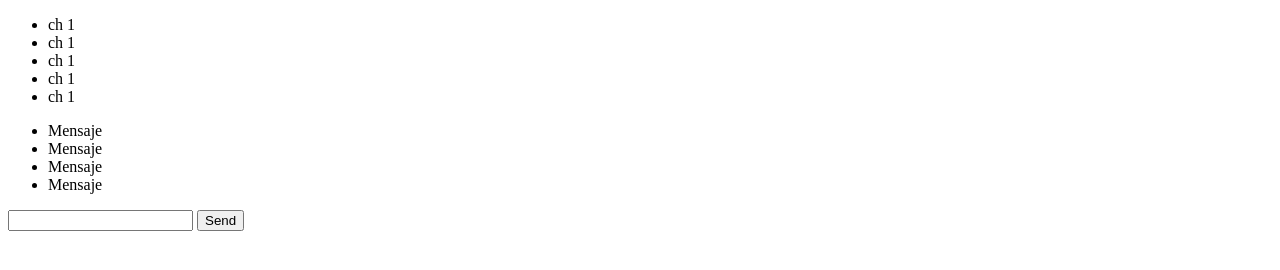
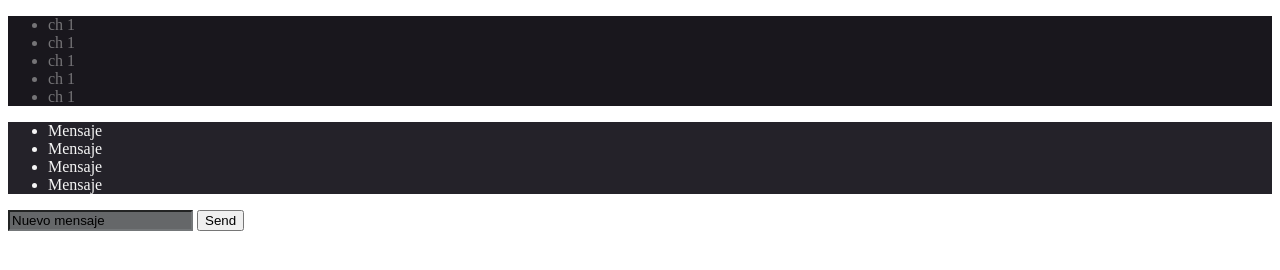
Before and after one commit to juandavc12/Project-Make-It-Real, a plain HTML site: page index.html in a window 1280 px wide. Drawn offline with Linux system fonts and the light colour scheme.

Commit message:
add color

```diff
--- a/index.html
+++ b/index.html
@@ -8,7 +8,7 @@
 </head>
 <body>
     <div class="channels">
-        <ul>
+        <ul id="listchan">
             <li>ch 1</li>
             <li>ch 1</li>
             <li>ch 1</li>
@@ -17,7 +17,7 @@
         </ul>
     </div>
     <div class="chatContainer">
-        <ul class="msg">
+        <ul id="msg">
             <li>Mensaje</li>
             <li>Mensaje</li>
             <li>Mensaje</li>
@@ -27,8 +27,8 @@
     </div>
 
     <div class="newMessage">
-        <input type="text" id="newM">
-        <button>Send</button>
+        <input type="text" id="newM" value="Nuevo mensaje">
+        <button type="submit">Send</button>
 
     </div>
 
--- a/style.css
+++ b/style.css
@@ -0,0 +1,25 @@
+.channels{
+    background-color: #19171D;
+
+}
+
+#listchan {
+    color: #757477;
+}
+
+.chatContainer {
+    background-color: #242229;
+
+}
+
+#msg {
+    color: whitesmoke;
+}
+
+
+
+#newM {
+    background-color: #656769;
+    border-color: #747779;
+
+}
```
